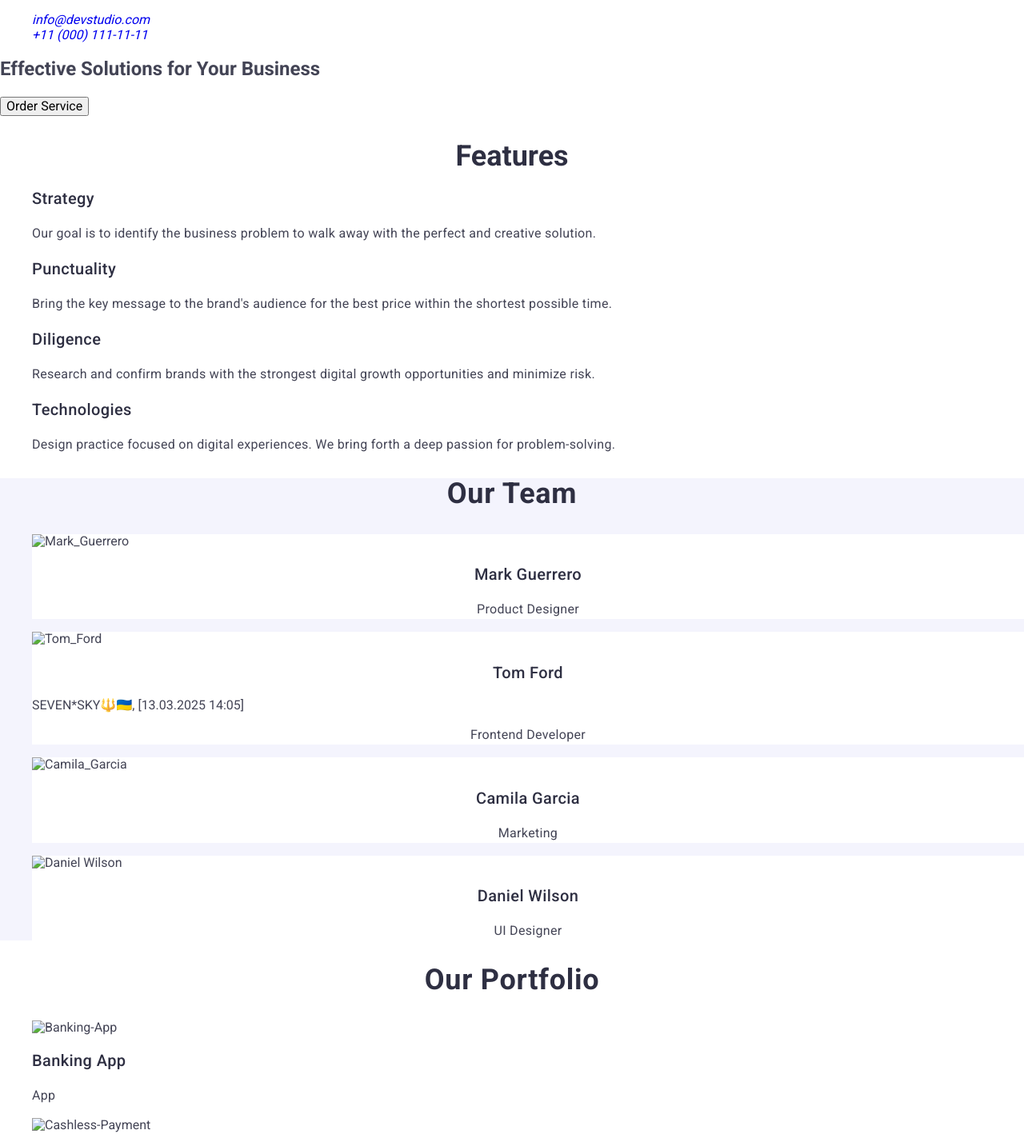
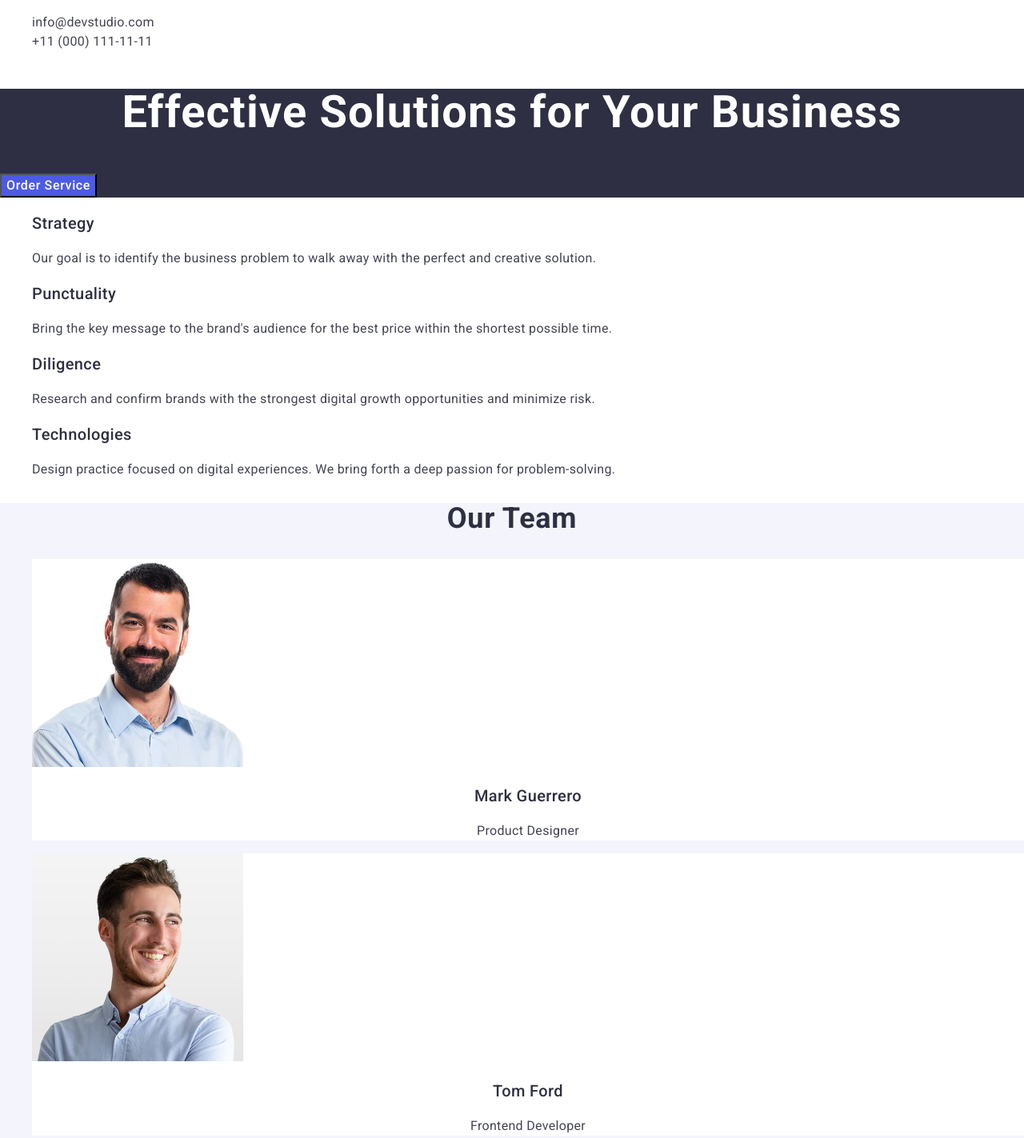
Before and after one commit to Michael-Kit/goit-markup-hw-02, a plain HTML site: page index.html in a window 1280 px wide. Shown: the part 109-1532 px from the top of the page at 80% size. Drawn offline with nearby package versions, Linux system fonts and the light colour scheme.

Commit message:
add styles 7

```diff
--- a/index.html
+++ b/index.html
@@ -34,29 +34,30 @@
           <li class="nav-item"><a class="nav-link" href="">Contacts</a></li>
         </ul>
       </nav>
-      <address class="address">
-        <ul class="address-list">
-          <li class="address-item">
-            <a class="address-link" href="mailto:info@devstudio.com"
+      <address class="contacts">
+        <ul class="contacts-list">
+          <li class="contacts-item">
+            <a class="contacts-link" href="mailto:info@devstudio.com"
               >info@devstudio.com</a
             >
           </li>
-          <li class="address-item">
-            <a class="address-link" href="tel:+110001111111"
+          <li class="contacts-item">
+            <a class="contacts-link" href="tel:+110001111111"
               >+11 (000) 111-11-11</a
             >
           </li>
         </ul>
       </address>
     </header>
+    <!-- section 1 -->
     <main>
-      <section class="hero-page">
-        <h1 class="hero-titel">Effective Solutions for Your Business</h1>
-        <button class="button-btn" type="button">Order Service</button>
+      <section class="title-section">
+        <h1 class="main-title">Effective Solutions for Your Business</h1>
+        <button type="button" class="button-order">Order Service</button>
       </section>
-      <!-- section 2-->
+      <!-- section 2 -->
       <section class="features-section">
-        <h2 class="features-section-title">Features</h2>
+        <h2 hidden>Features</h2>
         <ul class="features-list">
           <li class="feature-item">
             <h3 class="feature-item-title">Strategy</h3>
@@ -94,7 +95,7 @@
         <ul class="team-list">
           <li class="team-card">
             <img
-              src="./images/mark_guerrero.jpg"
+              src="./images/img(1).jpg"
               width="264"
               height="260"
               alt="Mark_Guerrero"
@@ -104,19 +105,17 @@
           </li>
           <li class="team-card">
             <img
-              src="./images/tom_ford.jpg"
+              src="./images/img(2).jpg"
               width="264"
               height="260"
               alt="Tom_Ford"
             />
             <h3 class="team-member-name">Tom Ford</h3>
-
-            SEVEN*SKY🔱🇺🇦, [13.03.2025 14:05]
             <p class="team-member-position">Frontend Developer</p>
           </li>
           <li class="team-card">
             <img
-              src="./images/camila_garcia.jpg"
+              src="./images/img(3).jpg"
               width="264"
               height="260"
               alt="Camila_Garcia"
@@ -126,7 +125,7 @@
           </li>
           <li class="team-card">
             <img
-              src="./images/daniel_wilson.jpg"
+              src="./images/img(4).jpg"
               width="264"
               height="260"
               alt="Daniel Wilson"
@@ -142,7 +141,7 @@
         <ul class="portfolio-list">
           <li class="portfolio-card">
             <img
-              src="./images/banking_app.jpg"
+              src="./images/img(5).jpg"
               width="360"
               height="300"
               alt="Banking-App"
@@ -152,7 +151,7 @@
           </li>
           <li class="portfolio-card">
             <img
-              src="./images/cashless_payment.jpg"
+              src="./images/img(6).jpg"
               width="360"
               height="300"
               alt="Cashless-Payment"
@@ -162,7 +161,7 @@
           </li>
           <li class="portfolio-card">
             <img
-              src="./images/meditation_app.jpg"
+              src="./images/img(7).jpg"
               width="360"
               height="300"
               alt="Meditation-App"
@@ -172,7 +171,7 @@
           </li>
           <li class="portfolio-card">
             <img
-              src="./images/taxi_service.jpg"
+              src="./images/img(8).jpg"
               width="360"
               height="300"
               alt="Taxi-Service"
@@ -182,7 +181,7 @@
           </li>
           <li class="portfolio-card">
             <img
-              src="./images/screen_illustrations.jpg"
+              src="./images/img(9).jpg"
               width="360"
               height="300"
               alt="Screen-Illustrations"
@@ -192,7 +191,7 @@
           </li>
           <li class="portfolio-card">
             <img
-              src="./images/online_courses.jpg"
+              src="./images/img(10).jpg"
               width="360"
               height="300"
               alt="Online-Courses"
```
